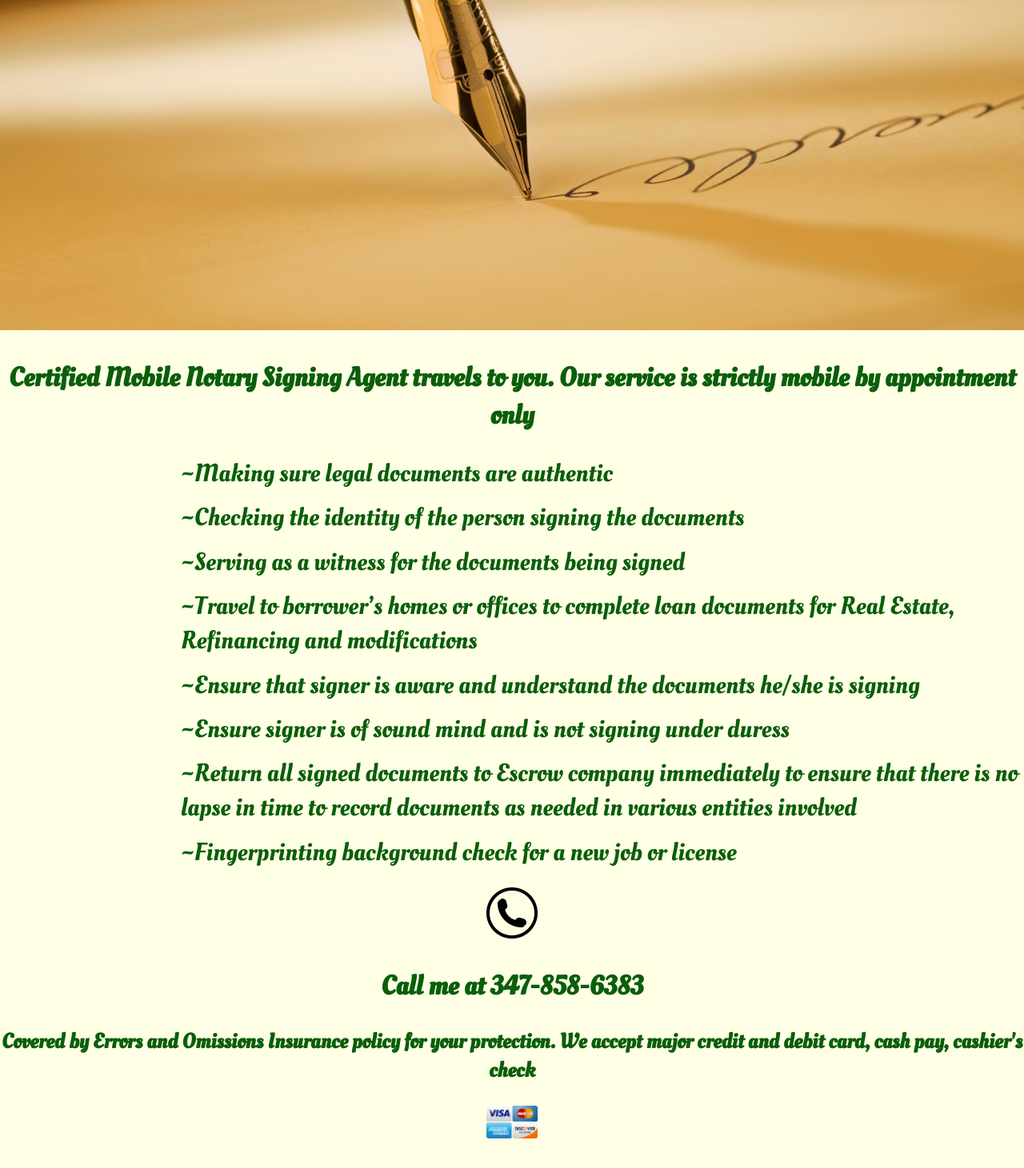
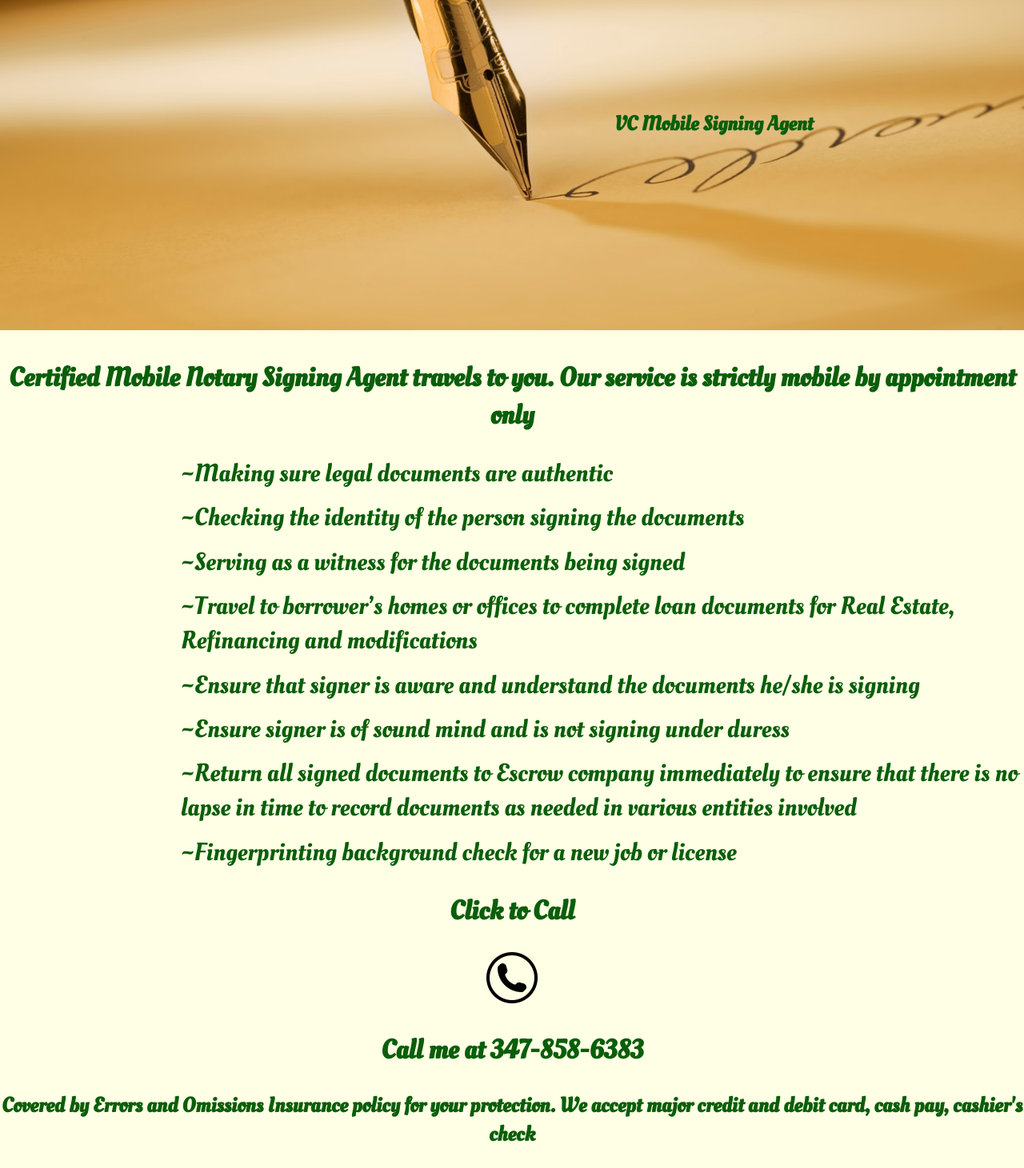
Before and after one commit to drew23c/notary, a React (Create React App) app: page / in a window 1280 px wide. Shown: the part 440-1901 px from the top of the page at 80% size. Built offline with nearby package versions, Linux system fonts and the light colour scheme.

Commit message:
positioned the title and changed the colors of the footer

```diff
--- a/src/components/Contact/Contact.js
+++ b/src/components/Contact/Contact.js
@@ -6,6 +6,7 @@ export default class Contact extends Component{
     render(){
         return(
             <div className="contact">
+                <h2>Click to Call</h2>
                 <a href="tel:3478586383"><img className="phone" src={phone} /></a>
                 <h2>Call me at 347-858-6383</h2>
             </div>
--- a/src/components/Footer/footer.css
+++ b/src/components/Footer/footer.css
@@ -4,8 +4,8 @@
     width:100%;
     height:60px;
     font-size:160%;
-    background-color:rgb(10, 94, 10);
+    background-color:black;
 }
 .footer a{
-    color:black;
+    color:rgb(10, 94, 10);
 }
--- a/src/components/Header/header.css
+++ b/src/components/Header/header.css
@@ -2,7 +2,8 @@ h1{
     position: absolute;
     z-index: 10;
     font-size: 2vw;
-    margin-left:1%;
+    margin-left:60%;
+    top:70%;
 }
 .writer-header{
     position: relative;
```
